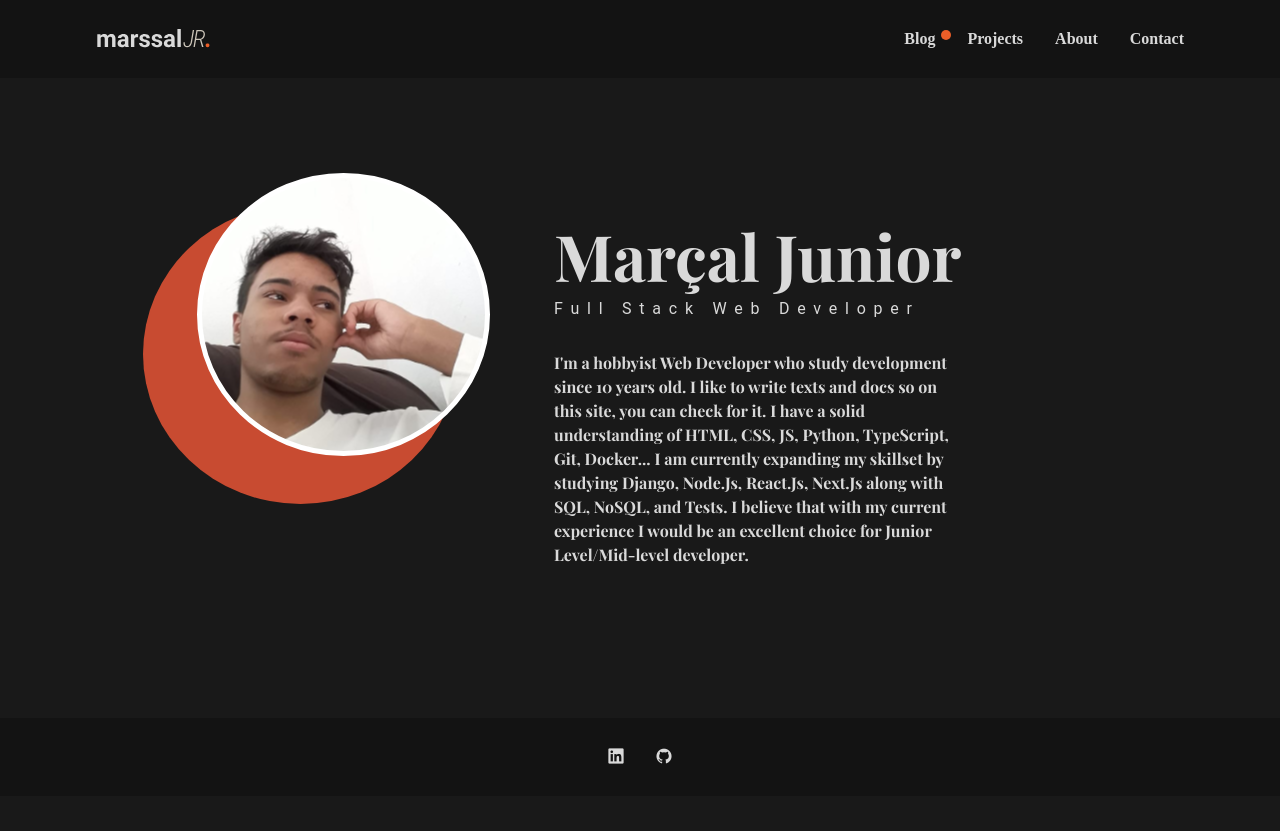
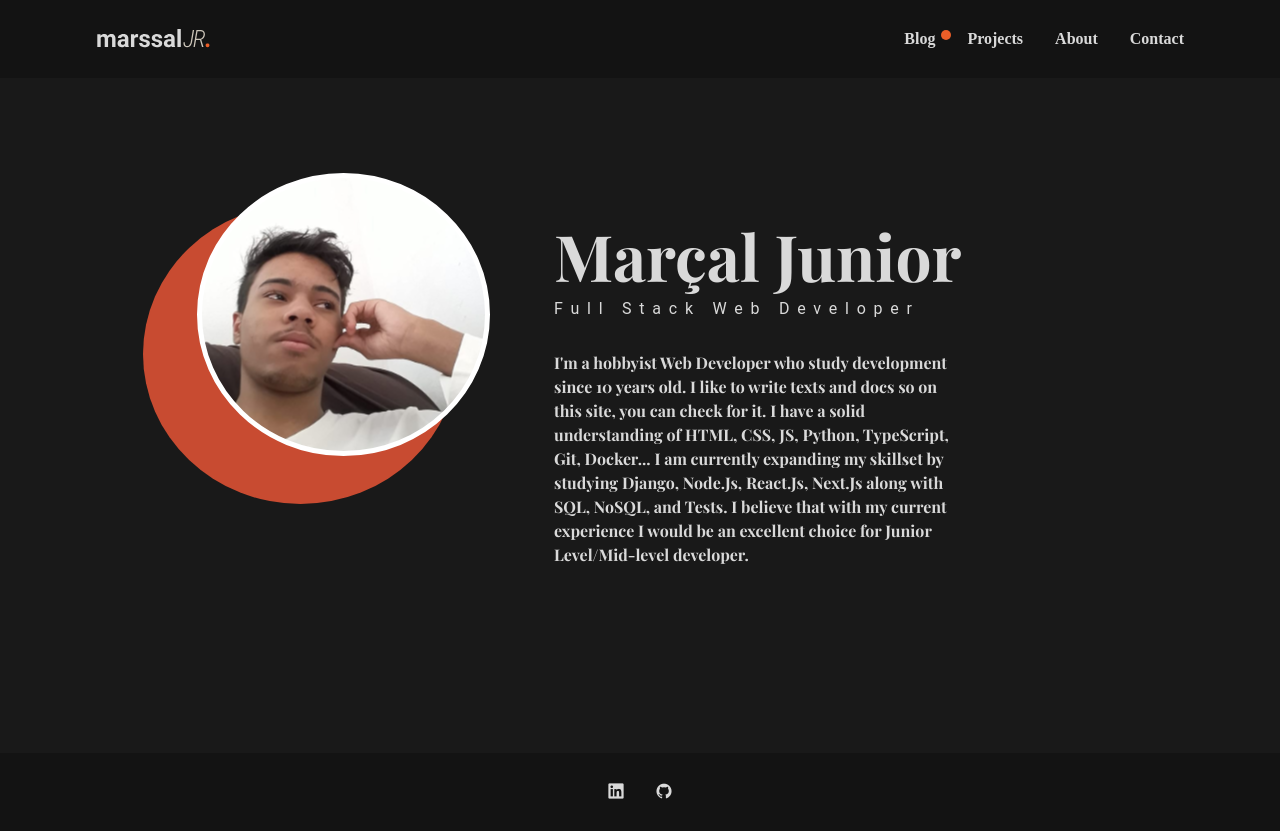
Before and after one commit to marssaljr/marssaljr, a Next.js app: page / in a window 1280 px wide. Before the commit the page ends 800 px from the top, so only its background shows below. Built offline with nearby package versions, Linux system fonts and the light colour scheme; a web font is replaced by a local one.

Commit message:
refactor: define a min-height to global container

```diff
--- a/styles/globals.css
+++ b/styles/globals.css
@@ -18,6 +18,7 @@ body {
 .container {
   margin: auto;
   max-width: 1024px;
+  min-height: 42.188rem;
   padding: 5px;
 }
 
```
